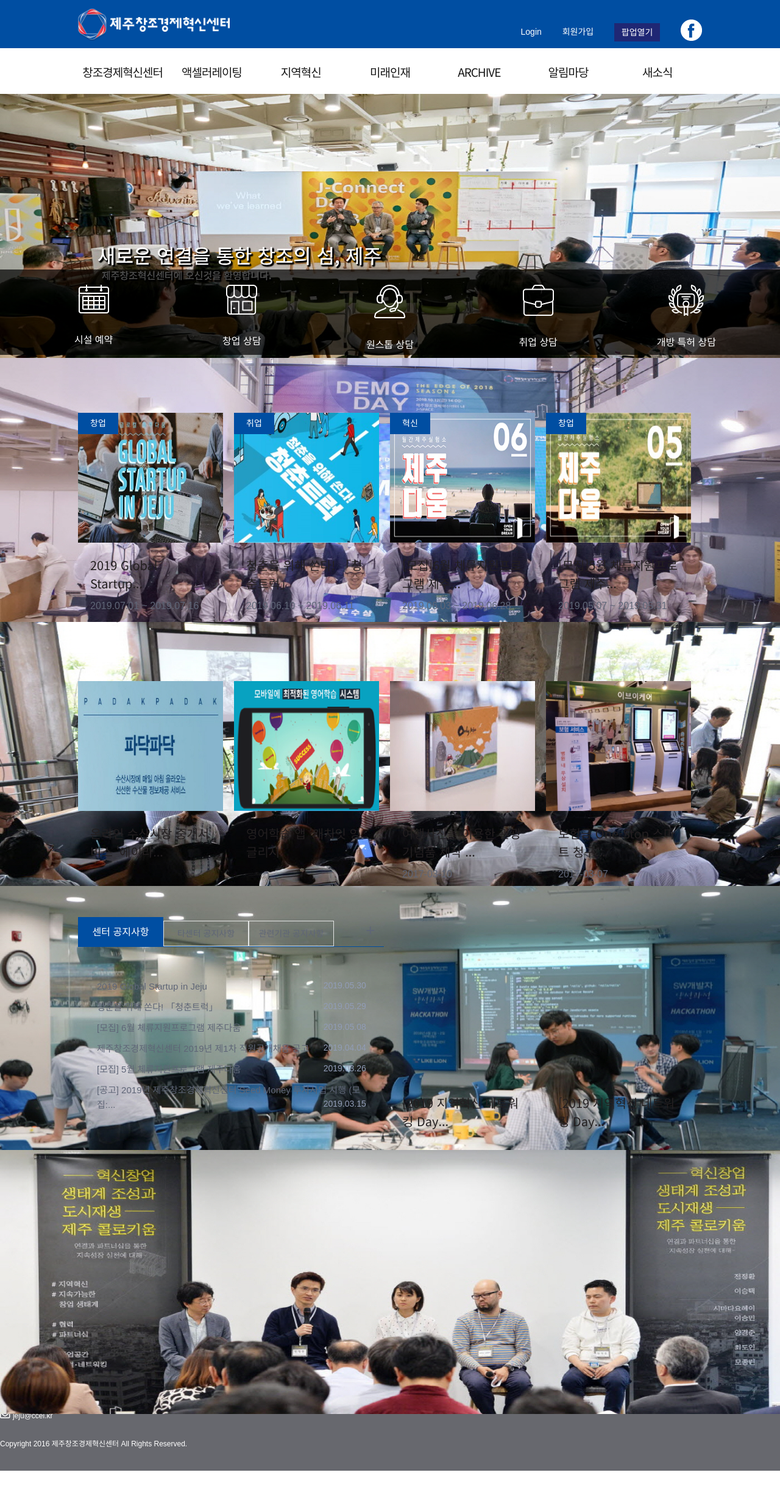
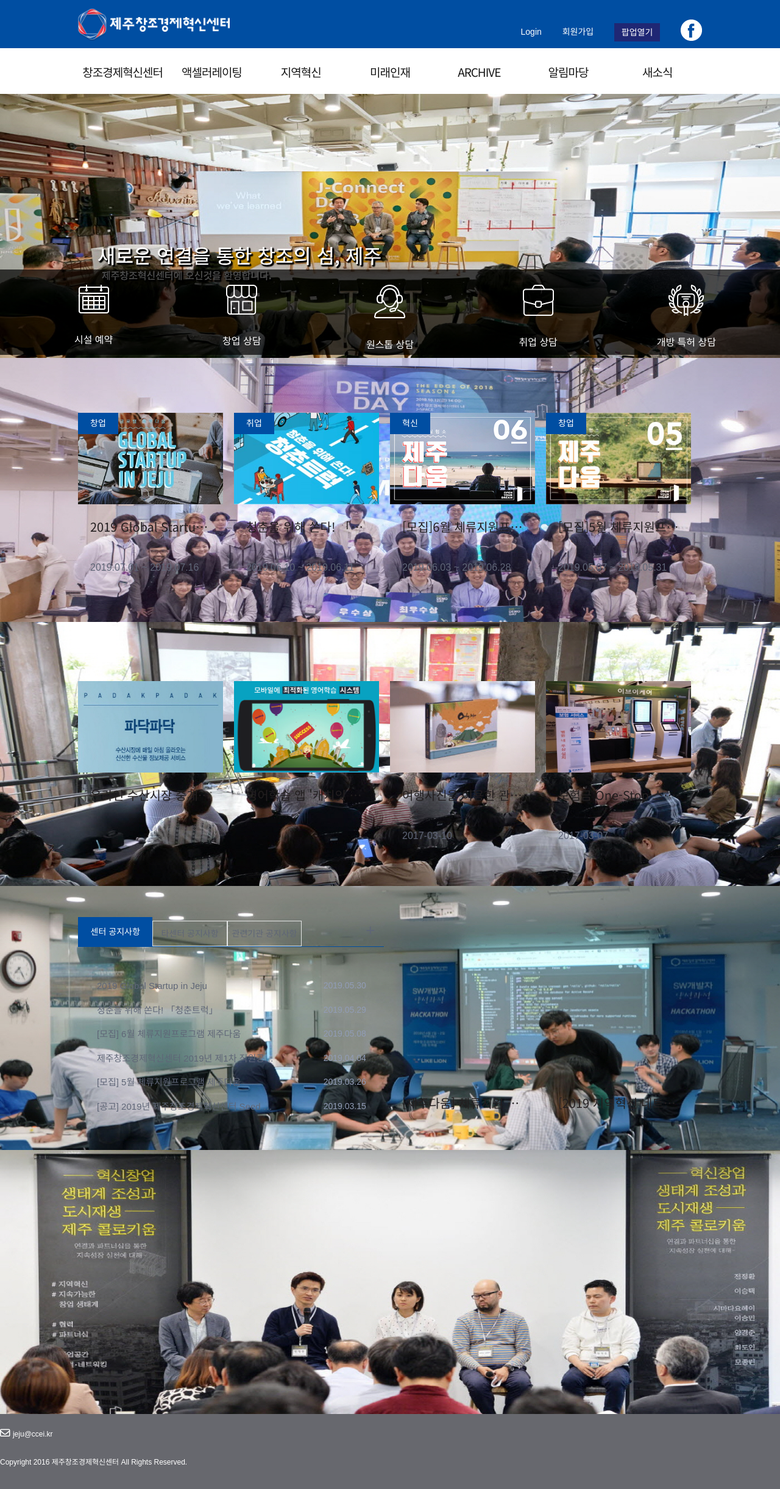
Before and after one commit to KangRachel/kangrachel.github.io, a Jekyll site: the page project/ccei/index.html, which Jekyll copies as it is, in a window 1280 px wide. Shown: the whole page at 61% size. Built offline with Jekyll 4.4.1, drawn with Linux system fonts in a browser that asks for light colours; nearby versions of some CDN libraries; some web fonts are replaced; before the commit the page ends 2412 px from its top, so only the background shows below that; grey boxes are pictures that could not be loaded.

Commit message:
[UPDATE] css세부 수정

```diff
--- a/project/ccei/index.html
+++ b/project/ccei/index.html
@@ -325,7 +325,7 @@
                   <img src="./asset/2019global.jpg" alt="global startup 2019">
                 </div>
                 <div class="program-info">
-                  <h4>2019 Global Startup...</h4>
+                  <h4>2019 Global Startup in Jeju</h4>
                   <div>2019.07.01 ~ 2019.07.16</div>
                 </div>
               </div>
@@ -360,7 +360,7 @@
                 <img src="./asset/jeju_june.jpg" alt="6월 체류지원 프로젝트">
               </div>
               <div class="program-info">
-                <h4>[모집]6월 체류지원프로그램 제주...</h4>
+                <h4>[모집]6월 체류지원프로그램 제주다움</h4>
                 <div>2019.06.03 ~ 2019.06.28</div>
               </div>
             </div>
@@ -374,7 +374,7 @@
                 <img src="./asset/jeju_may.jpg" alt="7월 체류지원 프로젝트">
               </div>
               <div class="program-info">
-                <h4>[모집]5월 체류지원프로그램 제주...</h4>
+                <h4>[모집]5월 체류지원프로그램 제주다움</h4>
                 <div>2019.05.07 ~ 2019.05.31</div>
               </div>
             </div>
@@ -397,7 +397,7 @@
                   <img src="./asset/padakpadak.jpg" alt="온라인 수산시장 중개서비스 에이라이브">
                 </div>
                 <div class="program-info">
-                  <h4>온라인 수산시장 중개서비스 '에이라...</h4>
+                  <h4>온라인 수산시장 중개서비스 '에이라이브'</h4>
                   <div></div>
                 </div>
               </div>
@@ -431,7 +431,7 @@
                 <img src="./asset/travel_photo.jpg" alt="관광기념품 사진제작 트래북">
               </div>
               <div class="program-info">
-                <h4>여행사진을 이용한 관광기념품 제작 ...</h4>
+                <h4>여행사진을 이용한 관광기념품 제작 서비스 '트래북'</h4>
                 <div>2017-03-10</div>
               </div>
             </div>
@@ -444,7 +444,7 @@
                 <img src="./asset/one_stop.png" alt="보험금 원스톱 스마트 청구 시스템 이브어케어">
               </div>
               <div class="program-info">
-                <h4>보험금 One-Stop 스마트 청구...</h4>
+                <h4>보험금 One-Stop 스마트 청구 시스템 '이브이케어'</h4>
                 <div>2017-03-07</div>
               </div>
             </div>
@@ -478,7 +478,7 @@
             <li><a href="#">[모집] 6월 체류지원프로그램 제주다움</a><span class="date">2019.05.08</span></li>
             <li><a href="#">제주창조경제혁신센터 2019년 제1차 직원공개채용 공고</a><span class="date">2019.04.04</span></li>
             <li><a href="#">[모집] 5월 체류지원프로그램 제주다움</a><span class="date">2019.03.26</span></li>
-            <li><a href="#">[공고] 2019년 제주창조경제혁신센터 Seed Money 투자사업 시행 (모집:...</a><span class="date">2019.03.15</span></li>
+            <li><a href="#">[공고] 2019년 제주창조경제혁신센터 Seed Money 투자사업 시행 </a><span class="date">2019.03.15</span></li>
           </ul>
         </div>
       </div>
@@ -489,28 +489,24 @@
         </div>
         <ul class="program-list">
           <li>
-            <a href="#">
             <div class="program-box">
               <div>
-                  <iframe src="https://www.youtube.com/embed/NfevKp4wGog" frameborder="0" allow="accelerometer; autoplay; encrypted-media; gyroscope; picture-in-picture" allowfullscreen></iframe>
+                <iframe src="https://www.youtube.com/embed/pzySMlkTkvc" allow="accelerometer; autoplay; encrypted-media; gyroscope; picture-in-picture" allowfullscreen></iframe>
               </div>
               <div class="program-info video">
-                  <h4>[2019 지역혁신 네트워킹 Day...</h4>
+                <h4>[제주다움] 체류지원 프로그램 영상_2019</h4>
               </div>
             </div>
-            </a>
           </li>
           <li>
-            <a href="#">
             <div class="program-box">
               <div>
-                  <iframe src="https://www.youtube.com/embed/NfevKp4wGog" frameborder="0" allow="accelerometer; autoplay; encrypted-media; gyroscope; picture-in-picture" allowfullscreen></iframe>
+                <iframe src="https://www.youtube.com/embed/NfevKp4wGog" allow="accelerometer; autoplay; encrypted-media; gyroscope; picture-in-picture" allowfullscreen></iframe>
               </div>
               <div class="program-info video">
-                  <h4>[2019 지역혁신 네트워킹 Day...</h3>
+                <h4>[2019 지역혁신 네트워킹 Day] 인터뷰영상</h4>
               </div>
             </div>
-            </a>
           </li>
         </ul>
       </div>
--- a/project/ccei/media.css
+++ b/project/ccei/media.css
@@ -15,9 +15,18 @@
     .slide {
         height: 433px;
     }
-
     .survey-answer li {
         margin-left: 15px;
+    }
+    .program-box img {
+        height: 150px;
+    }
+
+    .manager-info {
+        margin-right: 150px;
+    }
+    .survey-wrap, .contact-wrap{
+        margin-bottom: 15px;
     }
 }
 
@@ -65,6 +74,9 @@
     .content-wrap {
         max-width: 100%;
         margin: 0 10px;
+    }
+    .program-box img {
+        height: 150px;
     }
 }
 @media all and (max-width: 767px) {
@@ -130,7 +142,10 @@
         display: block;
         width: 100%;
     }
-
+    iframe {
+        width: 100%;
+        height: 500px;
+    }
 
     .footer-wrap {
         padding: 0;
@@ -171,8 +186,5 @@
     .footer-bottom {
         height: auto;
     }
-    .email span, .mail-icon i, .reserved {
-        font-size: 0.75em;
-        padding: 15px 0;
-    }
+
 }
--- a/project/ccei/style.css
+++ b/project/ccei/style.css
@@ -11,6 +11,7 @@
 a {
     text-decoration: none;
 }
+
 /* 헤더, wrap */
 
 .header .warp {
@@ -334,6 +335,9 @@
     font-weight: 400;
     padding: 15px 0;
     height: 35px;
+    overflow: hidden;
+    white-space: nowrap;
+    text-overflow: ellipsis;
 }
 .program-info div {
     padding: 20px 0;
@@ -357,15 +361,20 @@
 .tab-item {
     float: left;
     line-height: 40px;
-    width: 138px;
+    width: 24%;
     text-align: center;
     border: 1px solid #e3e5e4;
     position: relative;
-    font-size: 14px;
+    font-size: 0.875em;
 }
 .tab-item a{
+
+    display: block;
     height: 40px;
     color: #5f6677;
+    overflow: hidden;
+    text-overflow: ellipsis;
+    white-space: nowrap;
 }
 
 .tab-active a {
@@ -378,7 +387,7 @@
     width: 100%;
     top: -7px;
     left: -1px;
-    font-size: 16px;
+    font-size: 1em;
 }
 .notice-tab-bar .view-more {
     padding-top: 5px;
@@ -404,6 +413,13 @@
 .notice-board a:hover {
     text-decoration: underline;
 }
+.notice-board a {
+    display: inline-block;
+    width: 300px;
+    overflow: hidden;
+    white-space: nowrap;
+    text-overflow: ellipsis;
+}
 .date {
     float: right;
     font-size: 0.875em;
@@ -413,6 +429,7 @@
 iframe {
     width: 100%;
     height: 215px;
+    border: 0;
 }
 .video h3{
     font-size: 1em;
```
Lines whose indentation alone changed are shown as unchanged.
